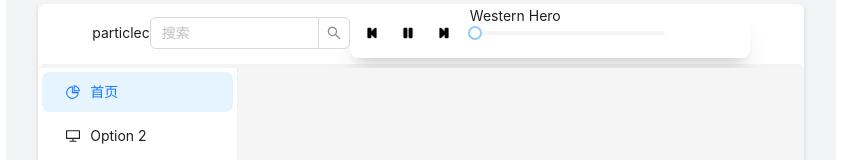
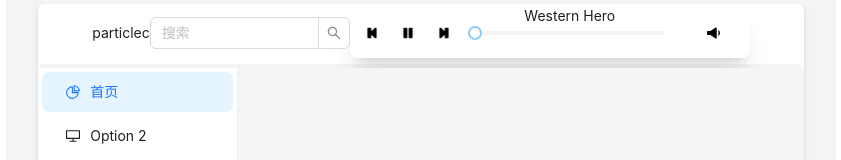
Before and after one commit to particlec/my-blog, a React (Vite) app: page /home in a window 1280 px wide. Shown: the top 160 px of the page, without its empty margins (219-1060 px from the left). Built offline with nearby package versions, Linux system fonts and the light colour scheme.

Commit message:
feat: 样式修改

```diff
--- a/src/components/CustomMusic.tsx
+++ b/src/components/CustomMusic.tsx
@@ -24,6 +24,9 @@ const CustomMusic = () => {
   };
 
   return (
+
+
+
     <div className="rounded-lg flex bg-white shadow-xl w-[400px] h-[50px]">
       <div className="flex items-center space-x-4 px-3 py-2">
         <img
@@ -56,7 +59,7 @@ const CustomMusic = () => {
         />
 
         <div className="flex flex-col flex-wrap w-[200px]">
-          <div className="  ">
+          <div className="flex items-center justify-center ">
             <span>Western Hero</span>
           </div>
           <Slider
@@ -80,6 +83,11 @@ const CustomMusic = () => {
 
         </div> */}
 
+       <div className=" h-[40px] w-[40px] relative">
+        <img src="/src/assets/volume.png" alt="next" className="w-[15px] h-[15px] cursor-pointer absolute top-[50%] left-[50%] translate-y-[-50%] translate-X-[-50%] z-30"/>
+
+      </div>
+
 
       </div>
 
```
